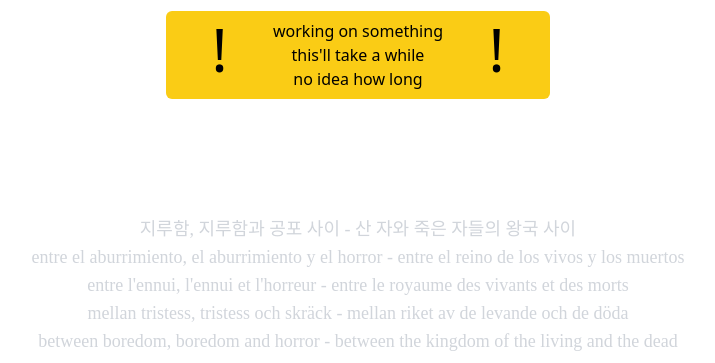
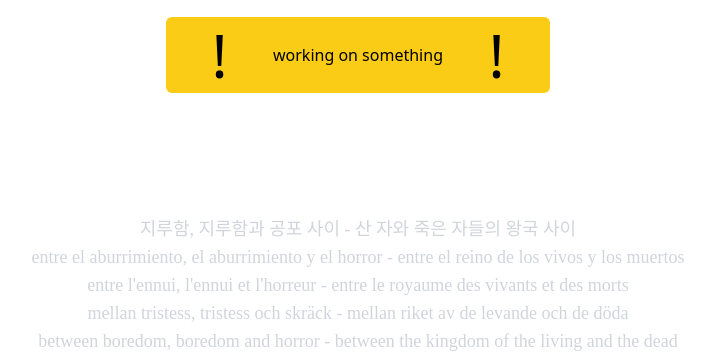
Before and after one commit to oscarcederberg/cederberg-xyz-gatsby, a Gatsby site: page / in a window 1280 px wide. Shown: the part 437-800 px from the top of the page, without its empty margins (282-997 px from the left). Built offline with nearby package versions, Linux system fonts and the light colour scheme; Gatsby itself is replaced by a stand-in of ours.

Commit message:
Refactor out Notice component

```diff
--- /dev/null
+++ b/src/components/notice.tsx
@@ -0,0 +1,52 @@
+import * as React from "react"
+
+export enum NoticeLevel {
+    Danger,
+    Warning,
+    Caution,
+    Notice
+}
+
+interface NoticeProps {
+    text: string;
+    level: NoticeLevel;
+}
+
+export function Notice({text, level}: NoticeProps){
+    var bg_color;
+    var symbol;
+    switch(level){
+        case NoticeLevel.Danger:
+            bg_color = "bg-red-400";
+            symbol = "!!!";
+            break;
+        case NoticeLevel.Warning:
+            bg_color = "bg-orange-400";
+            symbol = "!!";
+            break;
+        case NoticeLevel.Caution:
+            bg_color = "bg-yellow-400";
+            symbol = "!";
+            break;
+        case NoticeLevel.Notice:
+            bg_color = "bg-blue-400";
+            symbol = "";
+            break;
+    }
+
+    return (
+        <div className={"flex flex-row items-center w-full py-2 my-2 text-black rounded-md justify-evenly sm:w-96 " + bg_color}>
+          <h1 className="text-6xl">
+            {symbol}
+          </h1>
+
+          <p className="text-black">
+            {text}
+          </p>
+
+          <h1 className="text-6xl">
+            {symbol}
+          </h1>
+        </div>
+    )
+}
--- a/src/pages/index.tsx
+++ b/src/pages/index.tsx
@@ -1,5 +1,6 @@
 import * as React from "react"
 import Layout from "../components/layout-center"
+import {Notice, NoticeLevel} from "../components/notice";
 
 const lyrics=[
   'between boredom, boredom and horror - between the kingdom of the living and the dead',
@@ -17,21 +18,7 @@ export default function IndexPage() {
   return (
     <Layout pageTitle={"Cederberg"} subTitle={"Under construction"} lyricsText={lyrics}>
       <div className="flex flex-col items-center">
-        <div className="flex flex-row py-2 my-2 bg-yellow-400 rounded-md justify-evenly w-96">
-          <h1 className="text-6xl text-black">
-            !
-          </h1>
-
-          <p className="text-black">
-            working on something<br />
-            this'll take a while<br />
-            no idea how long<br />
-          </p>
-
-          <h1 className="text-6xl text-black">
-            !
-          </h1>
-        </div>
+        <Notice text="working on something" level={NoticeLevel.Caution}/>
       </div>
     </Layout>
   )
```
